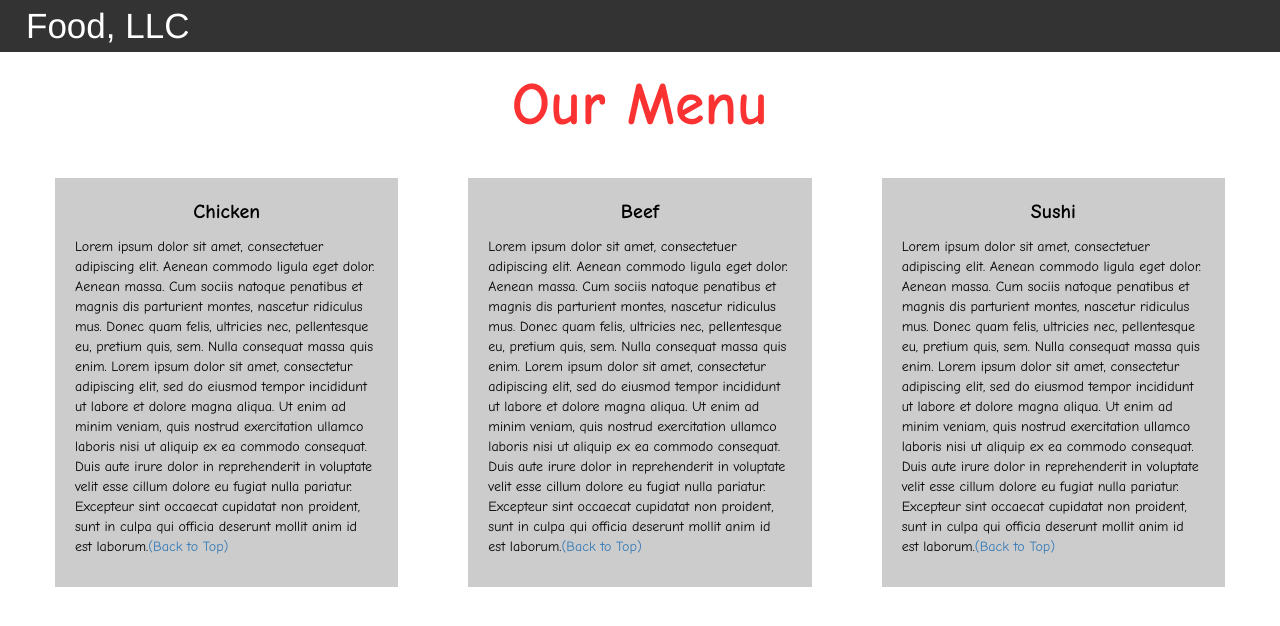
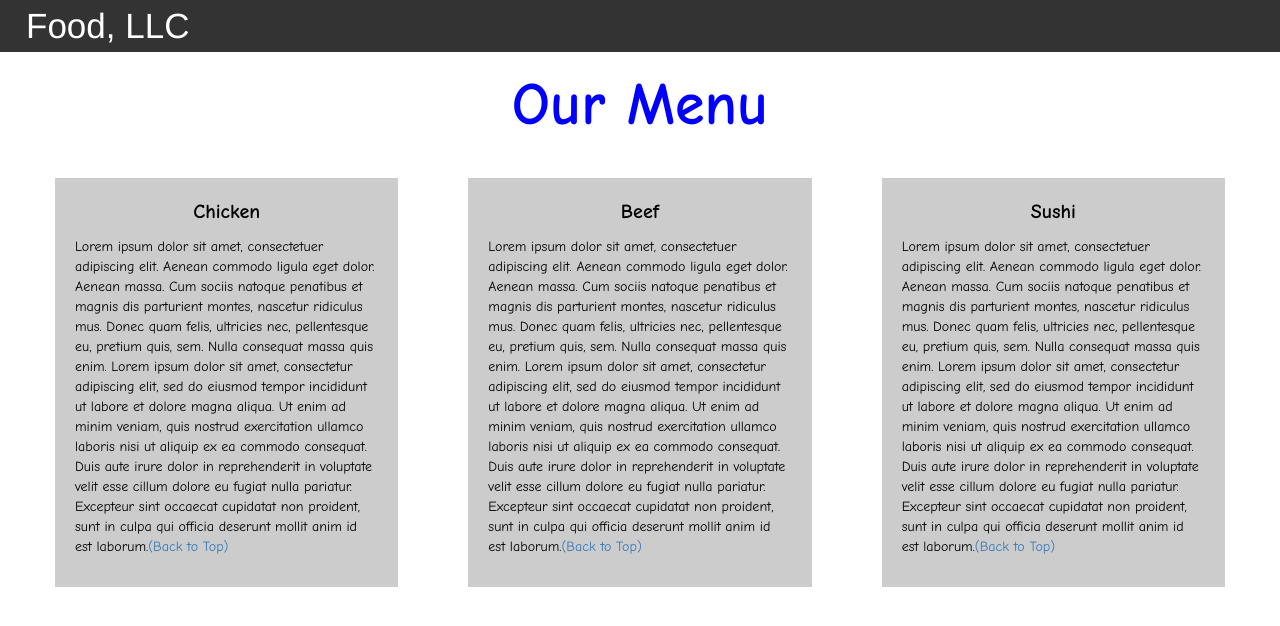
Before and after one commit to mhj-developer/module3-solution, a plain HTML site: page index.html in a window 1280 px wide. Drawn offline with nearby package versions, Linux system fonts and the light colour scheme.

Commit message:
Update style.css

```diff
--- a/style.css
+++ b/style.css
@@ -44,7 +44,7 @@ container-fluid{
 .main-title{
   margin-bottom: 15px;
   text-align: center;
-  color: #fa3232;
+  color: #0000FF;
   font-size: 60px;
   font-family: "Comic Sans MS", cursive, sans-serif;
   font-weight: bold;
```
